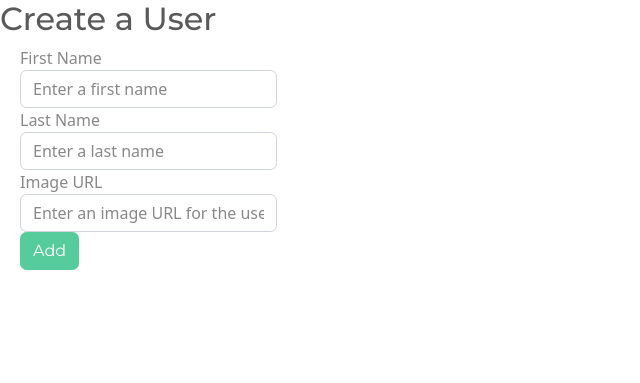
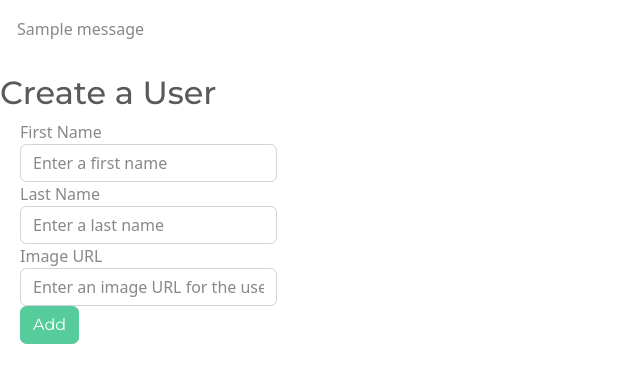
Before and after one commit to jacobrashid404/flask-blogly, a Flask app: page /users/new in a window 1280 px wide. Shown: the top 383 px of the page, without its empty margins (0-640 px from the left). Run offline with Flask 3, Linux system fonts and the light colour scheme; tables that the repository leaves empty hold one stand-in row (values such as "Sample post"); one stand-in notice (Sample message) is shown.

Commit message:
Added a div for displaying flashed messages.

```diff
--- a/blogly/templates/base.jinja
+++ b/blogly/templates/base.jinja
@@ -9,7 +9,14 @@
     <link rel="stylesheet" href="/static/styles.css">
 </head>
 <body>
+
+{% for msg in get_flashed_messages() %}
+    <div class="alert">{{ msg }}</div>
+{% endfor %}
+
   {% block content %}
   {% endblock %}
+
+
 </body>
 </html>
```
